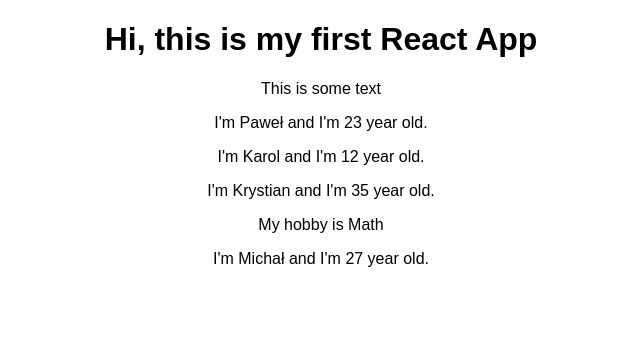
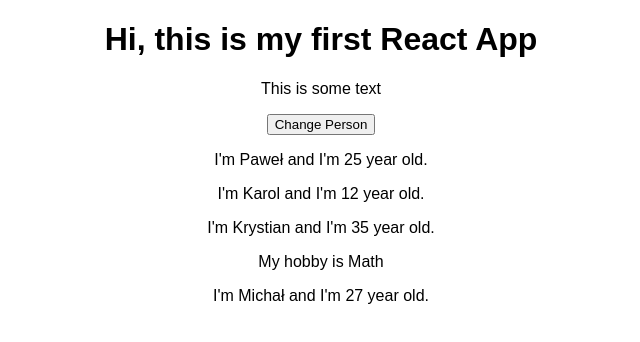
Before and after one commit to Kwarku/HelloReactApp, a React (Create React App) app: page / in a window 1280 px wide. Shown: the top 342 px of the page, without its empty margins (319-959 px from the left). Built offline with nearby package versions, Linux system fonts and the light colour scheme.

Commit message:
add state elemtent into App component

```diff
--- a/src/App.js
+++ b/src/App.js
@@ -3,15 +3,25 @@
 import Person from './Person/Person';
 
 class App extends Component {
+  state = {
+    pesrons:[
+      {name:'Paweł', age: 25},
+      {name:'Karol', age: 12},
+      {name:'Krystian', age: 35},
+      {name:'Michał', age: 27},
+    ]
+  };
+
   render() {
         return (
          <div className="App">
            <h1>Hi, this is my first React App</h1>
            <p> This is some text</p>
-           <Person name="Paweł" age="23"/>
-           <Person name="Karol" age="12"/>
-           <Person name="Krystian" age="35">My hobby is Math </Person>
-           <Person name="Michał" age="27"/>
+           <button>Change Person </button>
+           <Person name={this.state.pesrons[0].name} age={this.state.pesrons[0].age}/>
+           <Person name={this.state.pesrons[1].name} age={this.state.pesrons[1].age}/>
+           <Person name={this.state.pesrons[2].name} age={this.state.pesrons[2].age}>My hobby is Math </Person>
+           <Person name={this.state.pesrons[3].name} age={this.state.pesrons[3].age}/>
          </div>
     );
   }
```
